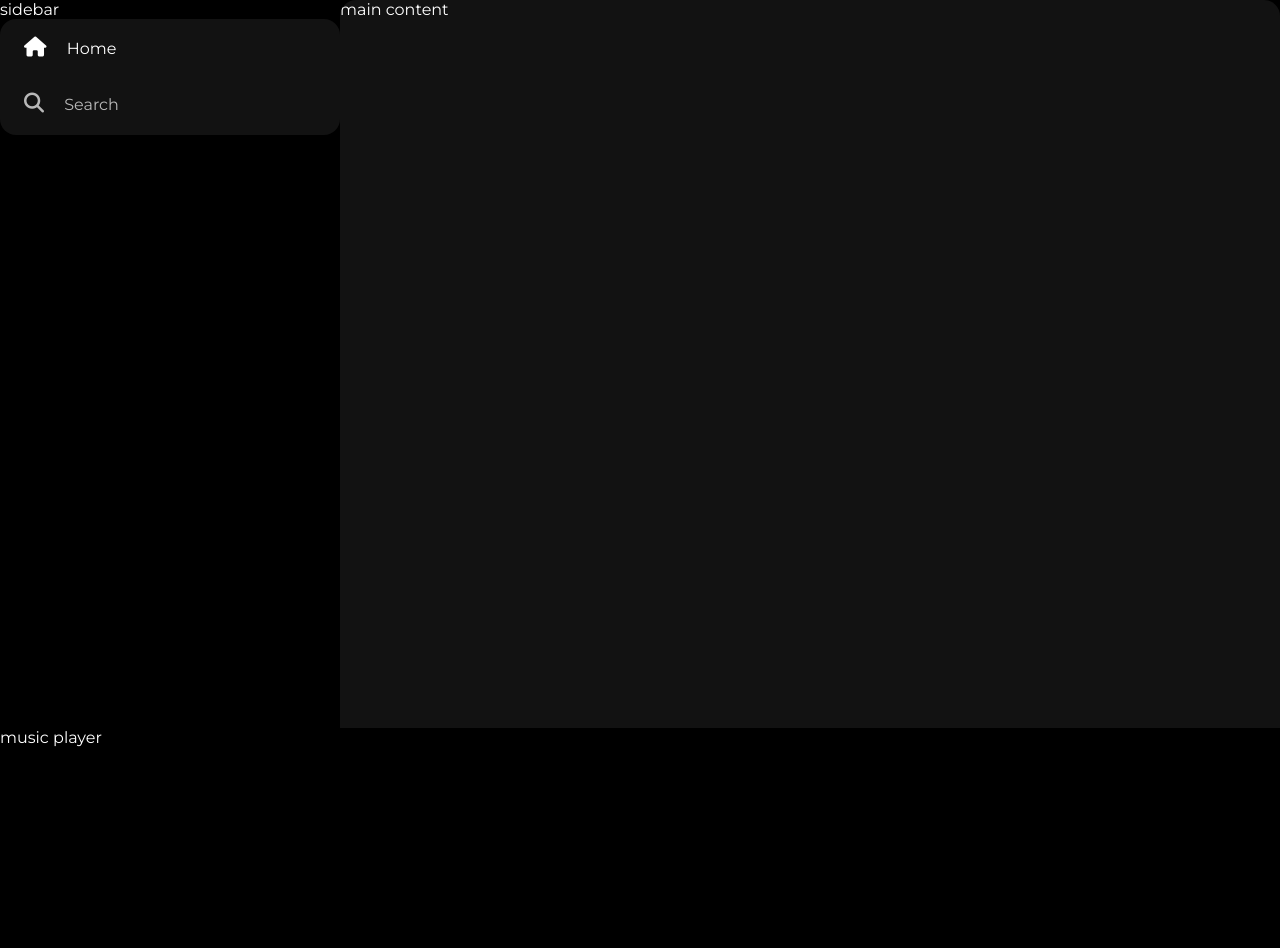
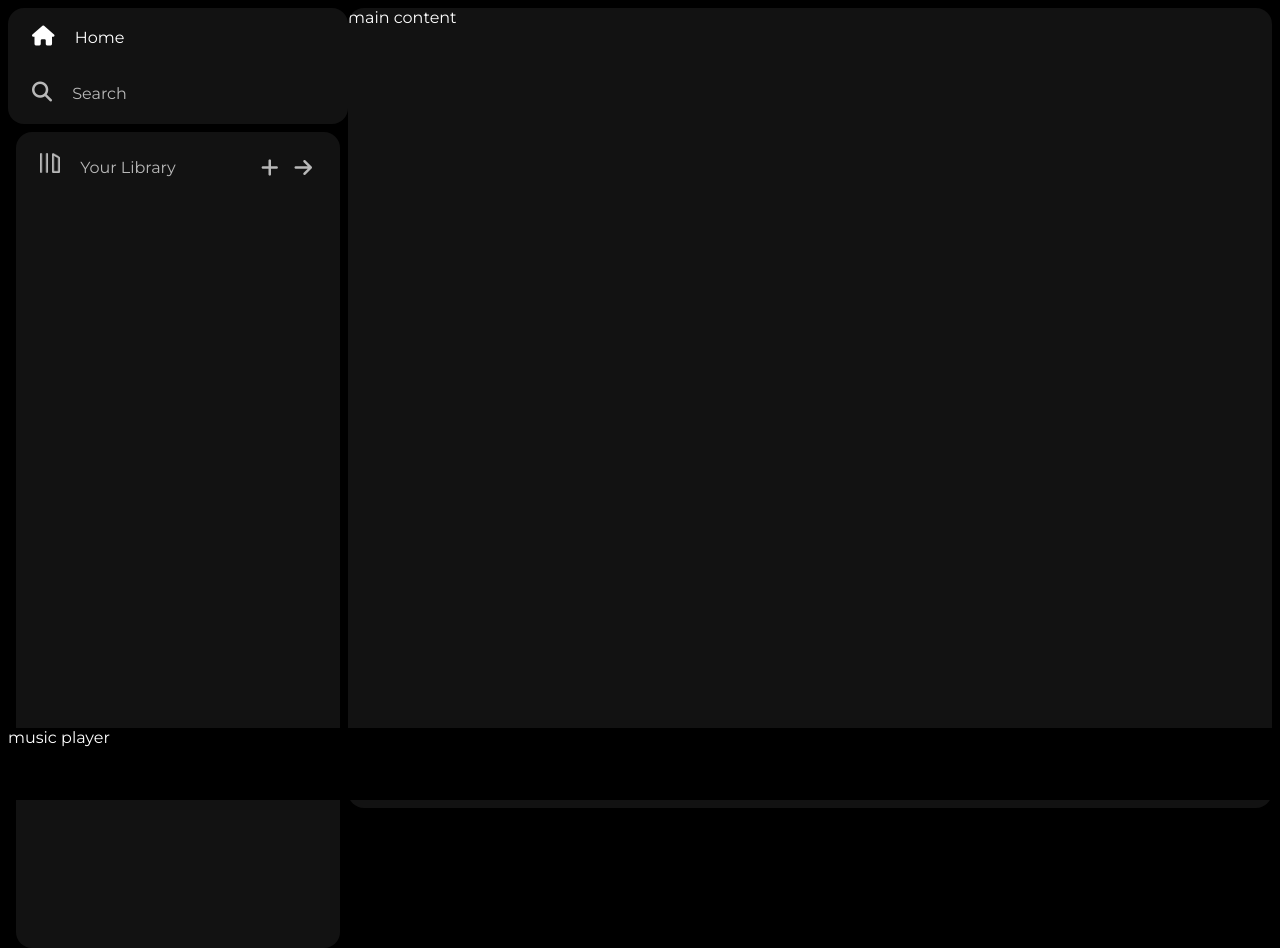
Before and after one commit to smb-lemon/spotify-clone, a plain HTML site: page index.html in a window 1280 px wide. Before the commit the page ends 800 px from the top, so only its background shows below. Drawn offline with Linux system fonts and the light colour scheme.

Commit message:
feat: added sidebar library

```diff
--- a/index.html
+++ b/index.html
@@ -13,7 +13,7 @@
 </head>
 <body>
     <div class="main">
-        <div class="sidebar">sidebar
+        <div class="sidebar">
             <div class="nav">
                 <div class="nav-option" style="opacity: 1;">
                     <i class="fa-solid fa-house" ></i>
@@ -24,7 +24,18 @@
                     <a href="#">Search</a>
                 </div>
             </div>
-            <div class="library"></div>
+            <div class="library">
+                <div class="options">
+                    <div class="lib-option nav-option">
+                        <img src="assets/library_icon.png" alt="">
+                        <a href="#">Your Library</a>
+                    </div>
+                    <div class="icons">
+                        <i class="fa-solid fa-plus"></i>
+                        <i class="fa-solid fa-arrow-right"></i>
+                    </div>
+                </div>
+            </div>
         </div>
         <div class="main-content">main content</div>
         <div class="music-player">music player</div>
--- a/style.css
+++ b/style.css
@@ -9,12 +9,14 @@ body {
 .main {
     display: flex;
     height: 100vh;
+    padding: 0.5rem;
 
 }
 .sidebar {
     background-color: black;
     width: 340px;
     border-radius: 1rem;
+
 }
 .main-content {
     background-color: #121212;
@@ -60,3 +62,30 @@ a {
     font-size: 1rem;
     margin-left: 1rem;
 }
+.library {
+    background-color: #121212;
+    border-radius: 1rem;
+    height: 100%;
+    margin: 0.5rem;
+    padding: 0.5rem 0.75rem;
+}
+.options {
+    display: flex;
+    justify-content: space-between;
+    align-items: center;
+}
+.lib-option img {
+    height: 1.25rem;
+    width: 1.25rem;
+}
+.icons {
+    font-size: 1.25rem;
+    display: flex;
+}
+.icons i {
+    opacity: 0.7;
+    margin-right: 1rem;
+}
+.icons i:hover {
+    opacity: 1;
+}
```
